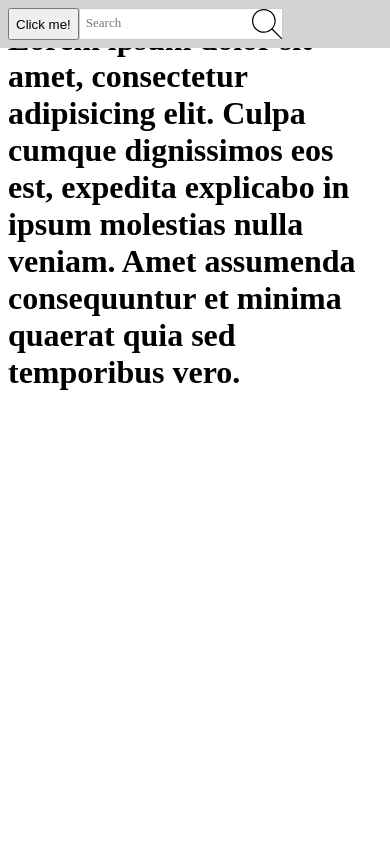
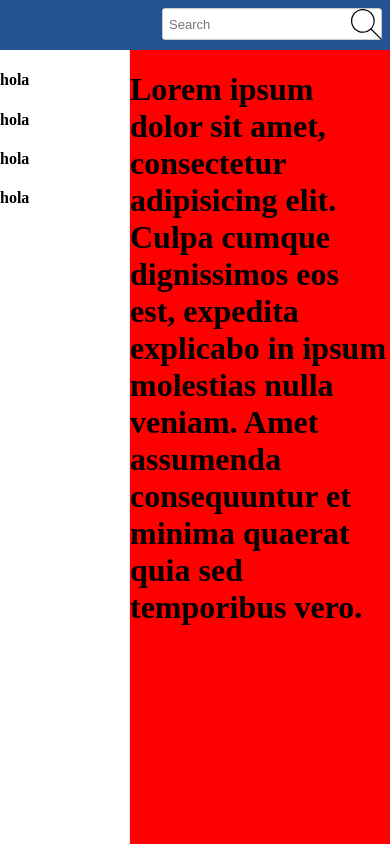
Before and after one commit to Ramiro6/serialize-child, an Angular app: page / in a window 390 px wide. Built offline with nearby package versions, Linux system fonts and the light colour scheme.

Commit message:
add style main

```diff
--- a/src/app/module/main/components/search-list/search-list.component.html
+++ b/src/app/module/main/components/search-list/search-list.component.html
@@ -1,13 +1,16 @@
 <ng-content input-search></ng-content>
-<ul class="ul-search__find"
+<ul class="ul-search__find animation"
+    [@openClose]
+    (@openClose.start)="onAnimationEvent($event)"
+    (@openClose.done)="onAnimationEvent($event)"
     appSetWidth
     [typeStyle]="'width'"
     [quantity]="quantity"
     appSetClick
     [takeBox]="cmpSearchBox"
     (matchClick)="hiddenUl($event)"
-    #ulList
-    *ngIf="showList">
+    *ngIf="showList"
+    #ulList>
   <li *ngFor="let item of items; let i = index"
       #liSelect
       [id]="'search-list__' + i"
--- a/src/app/module/main/components/search-list/search-list.component.scss
+++ b/src/app/module/main/components/search-list/search-list.component.scss
@@ -4,17 +4,41 @@
   width: 100%;
   padding: 6px;
   border: 1px solid #ccc;
-  border-radius: 2px;
   box-sizing: border-box;
   color: #2C3E50;
   font-size: 13px;
   position: absolute;
   background-color: white;
+  border-radius: 0.2rem;
   //&:focus {
   //  border: solid 0.8px #f0bd50;;
   //  outline: none;
   //}
   li {
+    padding: 4px;
     cursor: pointer;
+    font-size: 13px;
   }
 }
+.animation {
+  //animation: pulse 500ms;
+  //animation: pulse 1s;
+  //transition: height 5s;
+  //background: #fff;
+  //overflow: hidden;
+  //color: #000;
+  //line-height: 50px;
+  //
+  //transition: all .5s ease-in-out;
+  //transform-origin: left top;
+  //transform: scaleY(0);
+}
+
+@keyframes pulse {
+  0% {
+    opacity: 0;
+  }
+  100% {
+    opacity: 1;
+  }
+}
--- a/src/app/module/main/components/search-list/search-list.component.ts
+++ b/src/app/module/main/components/search-list/search-list.component.ts
@@ -13,11 +13,28 @@ import {
 } from '@angular/core';
 import {SearchBoxComponent} from '../../../shared/search/search-box/search-box.component';
 import {Subscription} from 'rxjs';
+import {animate, keyframes, style, transition, trigger} from '@angular/animations';
 
 @Component({
   selector: 'app-search-list',
   templateUrl: './search-list.component.html',
-  styleUrls: ['./search-list.component.scss']
+  styleUrls: ['./search-list.component.scss'],
+  animations: [
+    trigger('openClose', [
+      transition(':enter', [
+        animate(300, keyframes([
+          style({ opacity: 0 }),
+          style({ opacity: 1 })
+        ])),
+      ]),
+      transition(':leave', [
+        animate(300, keyframes([
+          style({ opacity: 1 }),
+          style({ opacity: 0 })
+        ])),
+      ])
+    ])
+  ]
 })
 export class SearchListComponent implements AfterContentInit, OnDestroy {
   @ContentChild(SearchBoxComponent) searchBox: SearchBoxComponent;
@@ -36,6 +53,7 @@ export class SearchListComponent implements AfterContentInit, OnDestroy {
   onClick(value): void {
     this.searchBox.__setValue(value);
   }
+
 
   ngAfterContentInit(): void {
 
@@ -106,4 +124,8 @@ export class SearchListComponent implements AfterContentInit, OnDestroy {
       this.contentSubscription$.unsubscribe();
     }
   }
+
+  onAnimationEvent($event: any) {
+    console.log($event);
+  }
 }
--- a/src/app/module/main/containers/main/main.component.html
+++ b/src/app/module/main/containers/main/main.component.html
@@ -1,5 +1,6 @@
-<nav class="nav-main__box">
-  <button>Click me!</button>
+<div class="container">
+  <nav class="nav-main__box item-header">
+    <!--  <button>Click me!</button>-->
     <div class="box__search">
       <app-search-list [items]="itemOrder">
         <app-search-box input-search [nameOfSearch]="'Search'" (returnValue)="elementReturn($event)"></app-search-box>
@@ -8,7 +9,16 @@
   </nav>
 
 
-<h1 text-center>
+  <aside class="side-bar__box">
+    <h4>hola</h4>
+    <h4>hola</h4>
+    <h4>hola</h4>
+    <h4>hola</h4>
+  </aside>
+
+
+  <h1 text-center class="main-content">
     Lorem ipsum dolor sit amet, consectetur adipisicing elit. Culpa cumque dignissimos eos est, expedita explicabo in
     ipsum molestias nulla veniam. Amet assumenda consequuntur et minima quaerat quia sed temporibus vero.
   </h1>
+</div>
--- a/src/app/module/main/containers/main/main.component.scss
+++ b/src/app/module/main/containers/main/main.component.scss
@@ -1,32 +1,64 @@
 .nav-main__box {
-  background-color: lightgrey;
-  top: 0;
-  left: 0;
-  right: 0;
-  position: fixed;
+  background-color: #235390;
+  //top: 0;
+  //left: 0;
+  //right: 0;
+  //position: fixed;
   padding: .5rem;
   display: flex;
   flex-direction: row;
+  justify-content: flex-end;
+}
+
+.main-content {
+  grid-area: main;
+}
+
+.side-bar__box {
+  grid-area: sidebar;
+  background-color: white;
+  border-right: 1px solid #E0E6EA;
+}
+
+.item-header {
+  grid-area: header;
+}
+
+.container {
+  display: grid;
+  grid-template-rows: 50px 1fr 1fr;
+  grid-template-areas:
+    "header header header"
+    "sidebar main main"
+    "sidebar main main";
+  grid-template-columns: 150px 1fr 1fr;
+  position: absolute;
+  top: 0;
+  bottom: 0;
+  left: 0;
+  right: 0;
 }
 
 .box__search {
   display: flex;
   flex-direction: column;
-  //position: relative;
-  //position: absolute;
-  //li {
-  //  cursor: pointer;
-  //  padding: 5px;
-  //  &:hover {
-  //    outline:solid 1px green;
-  //  }
-  //
-  //  &:focus {
-  //    outline:solid 1px green;
-  //  }
-  //
-  //  &:active {
-  //    outline:solid 1px green;
-  //  }
-  //}
 }
+
+
+@media (max-width: 400px) {
+  .container {
+    display: grid;
+    background-color: red;
+    grid-template-rows: 50px 1fr 1fr;
+    grid-template-areas:
+      "header header header"
+      "sidebar main main"
+      "sidebar main main";
+    grid-template-columns: 1fr 1fr 1fr;
+    position: absolute;
+    top: 0;
+    bottom: 0;
+    left: 0;
+    right: 0;
+  }
+}
--- a/src/app/module/shared/input/input-search/input-search.component.html
+++ b/src/app/module/shared/input/input-search/input-search.component.html
@@ -4,6 +4,3 @@
        [(ngModel)]="value"
        [autocomplete]="autocomplete"
        (input)="writeInputValue($event)">
-
-
-<!--<input #input type="text" name="q" (keydown)="searchBar($event)" autocomplete="off" placeholder="Search">-->
--- a/src/app/module/shared/input/input-search/input-search.component.scss
+++ b/src/app/module/shared/input/input-search/input-search.component.scss
@@ -1,11 +1,5 @@
 .input-search__component {
   padding: 6px;
-  border: 1px solid #ccc;
-  border-radius: 2px;
-  //width: 100%;
-  box-sizing: border-box;
-  font-family: montserrat;
-  color: #2C3E50;
   font-size: 13px;
 
   &:focus {
--- a/src/app/module/shared/input/input-search/input-search.component.ts
+++ b/src/app/module/shared/input/input-search/input-search.component.ts
@@ -13,7 +13,7 @@ type TypeAutoComplete = 'on' | 'off';
   providers: [CUSTOM_CONTROL_ACCESSOR],
   changeDetection: ChangeDetectionStrategy.OnPush
 })
-export class InputSearchComponent implements ControlValueAccessor, OnInit {
+export class InputSearchComponent implements ControlValueAccessor {
   // tslint:disable-next-line:variable-name
   private _autocomplete: TypeAutoComplete = 'off';
   @Input() type = 'text';
@@ -28,8 +28,6 @@ export class InputSearchComponent implements ControlValueAccessor, OnInit {
   public value = '';
 
   constructor( private cdr: ChangeDetectorRef ) { }
-
-  ngOnInit(): void {}
 
   // forms
   registerOnChange(fn: any): void {
--- a/src/app/module/shared/search/search-box/search-box.component.html
+++ b/src/app/module/shared/search/search-box/search-box.component.html
@@ -7,5 +7,4 @@
                     [(ngModel)]="modelChild">
   </app-input-search>
   <img class="svg__size" [src]="['assets/icons/search_icon.svg']">
-<!--  <button>{{ nameOfSearch }}</button>-->
 </div>
--- a/src/app/module/shared/search/search-box/search-box.component.scss
+++ b/src/app/module/shared/search/search-box/search-box.component.scss
@@ -3,15 +3,19 @@
   flex-direction: row;
   border: 1px solid #ccc;
   background-color: white;
+  border-radius: 0.2rem;
   &:focus {
     border: solid 0.8px #f0bd50 !important;
     //outline: none;
   }
 }
 
-
 ::ng-deep .input-search__component {
   border: none !important;
+}
+
+::ng-deep app-input-search {
+  display: flex;
 }
 
 .svg__size {
--- a/src/app/module/shared/search/search-box/search-box.component.ts
+++ b/src/app/module/shared/search/search-box/search-box.component.ts
@@ -30,7 +30,7 @@ export class SearchBoxComponent implements OnInit {
 
 
   toReturnValue(event: string): void {
-    console.log(event)
+    console.log(event);
     this.returnValue.emit(event);
   }
 
```
Also changed, not shown: src/app/module/main/main.module.ts (+10 -8 lines). Lines whose indentation alone changed are shown as unchanged.
